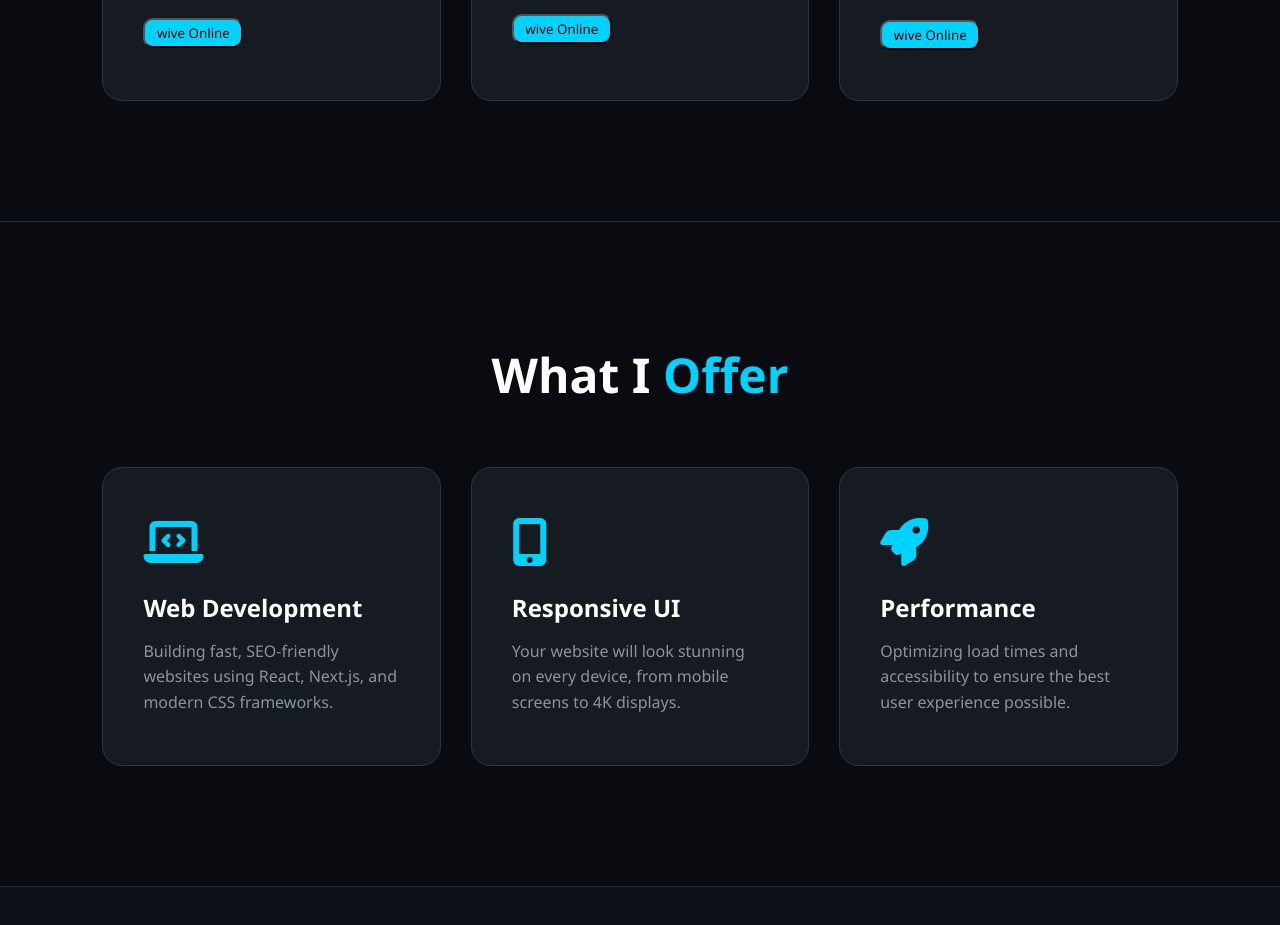
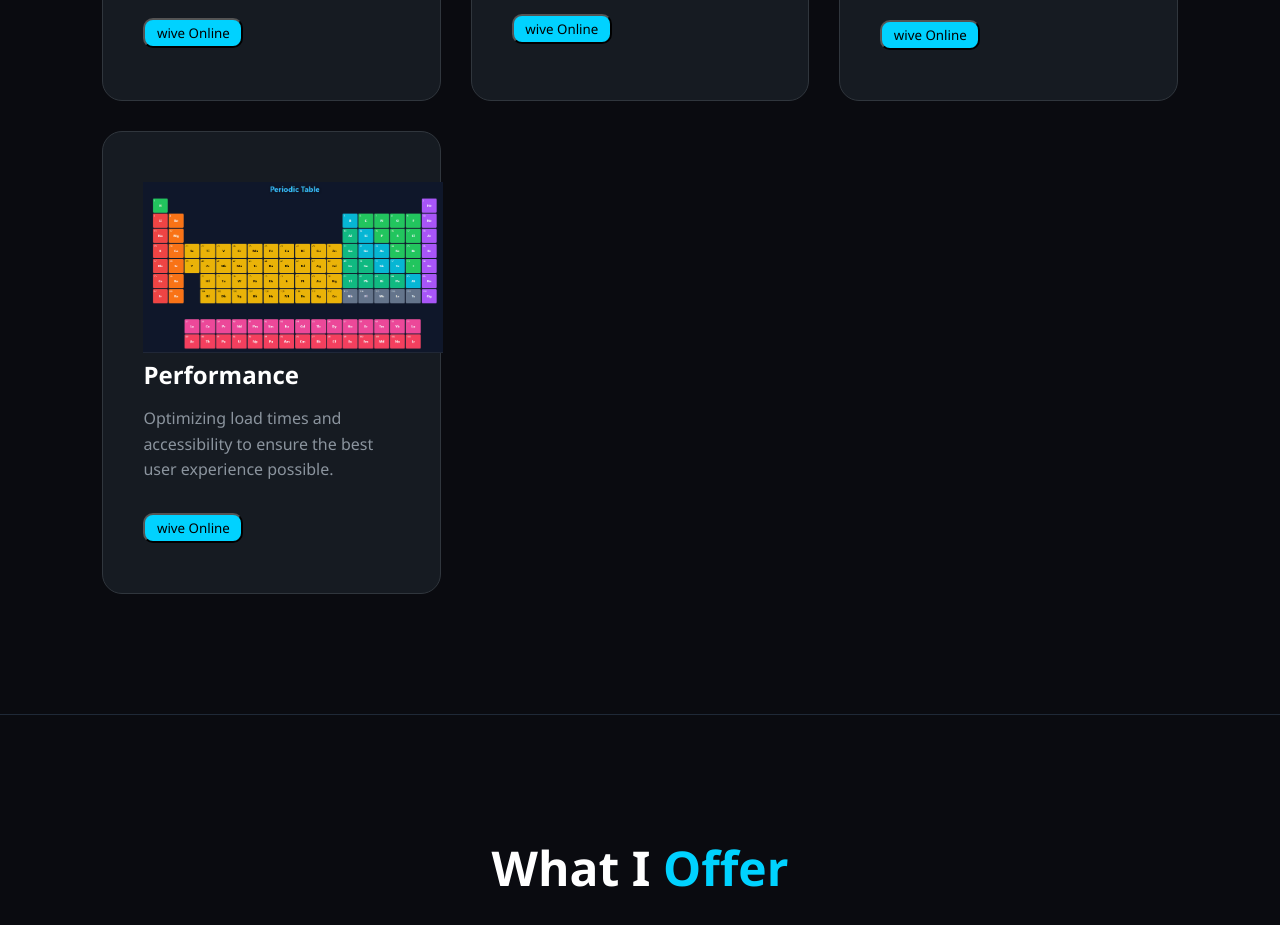
Before and after one commit to muhammadYasinBaloch/portfolio, a plain HTML site: page index.html in a window 1280 px wide. Shown: the part 1380-2305 px from the top of the page. Drawn offline with Linux system fonts and the light colour scheme.

Commit message:
portfolio

```diff
--- a/index.html
+++ b/index.html
@@ -64,6 +64,13 @@
                     <h3>Performance</h3>
                     <p>Optimizing load times and accessibility to ensure the best user experience possible.</p>
                     <a href="https://balochistan-famous-cities.netlify.app/"> <button class="btne">wive Online</button></a>
+                </div>
+                <div class="card">
+                    <!-- <i class="fas fa-rocket"></i> -->
+                      <img class="pictur " src="Screenshot 2026-02-03 094857.png" alt="">
+                    <h3>Performance</h3>
+                    <p>Optimizing load times and accessibility to ensure the best user experience possible.</p>
+                    <a href="https://muhammadyasinbaloch.github.io/periodic-table/"> <button class="btne">wive Online</button></a>
                 </div>
             </div>
         </div>
--- a/style.css
+++ b/style.css
@@ -74,7 +74,7 @@
              width: 28px;
              height: 3px;
               background: var(--primary);
-              border-radius: 10px;
+              border-radius: .10px;
             }
 
 
```
Also changed, not shown: Screenshot 2026-02-03 094857.png (added).
